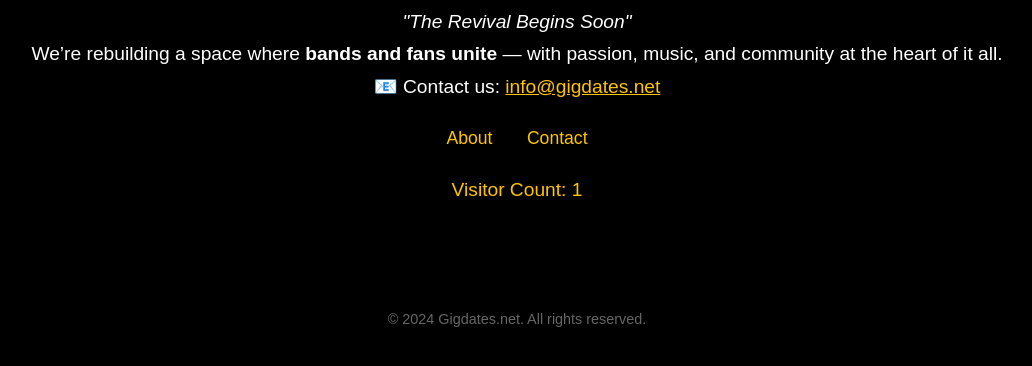
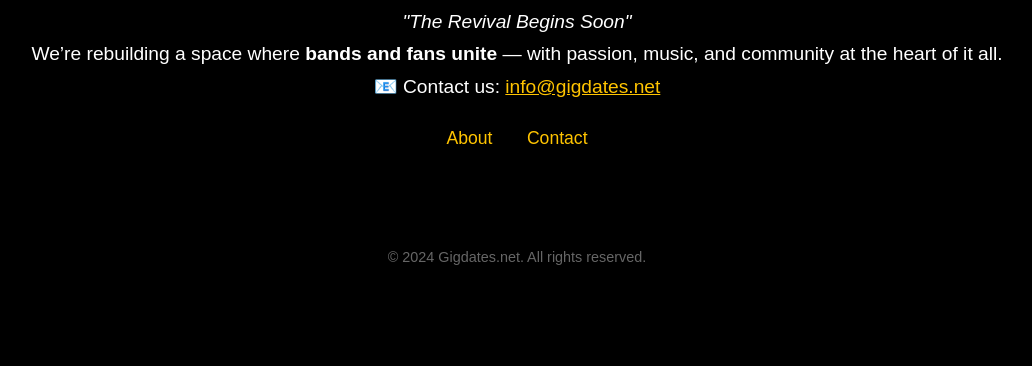
Before and after one commit to mantis-gdn/gigdates-website, a plain HTML site: page index.html in a window 1280 px wide. Shown: the part 158-524 px from the top of the page, without its empty margins (123-1155 px from the left). Drawn offline with Linux system fonts and the light colour scheme.

Commit message:
Update index.html

```diff
--- a/index.html
+++ b/index.html
@@ -41,11 +41,6 @@
         .nav a:hover {
             text-decoration: underline;
         }
-        .hit-counter {
-            margin-top: 30px;
-            font-size: 1rem;
-            color: #ffc400;
-        }
     </style>
 </head>
 <body>
@@ -60,25 +55,10 @@
             <a href="about.html">About</a>
             <a href="mailto:info@gigdates.net">Contact</a>
         </div>
-
-        <!-- Hit Counter -->
-        <div class="hit-counter">
-            <p>Visitor Count: <span id="hit-counter">Loading...</span></p>
-        </div>
     </div>
 
     <div class="footer">
         © 2024 Gigdates.net. All rights reserved.
     </div>
-
-    <!-- JavaScript for Hit Counter -->
-    <script>
-        // Simple Hit Counter using localStorage
-        document.addEventListener('DOMContentLoaded', () => {
-            const counter = localStorage.getItem('hitCounter') || 0;
-            localStorage.setItem('hitCounter', parseInt(counter) + 1);
-            document.getElementById('hit-counter').innerText = localStorage.getItem('hitCounter');
-        });
-    </script>
 </body>
 </html>
```
